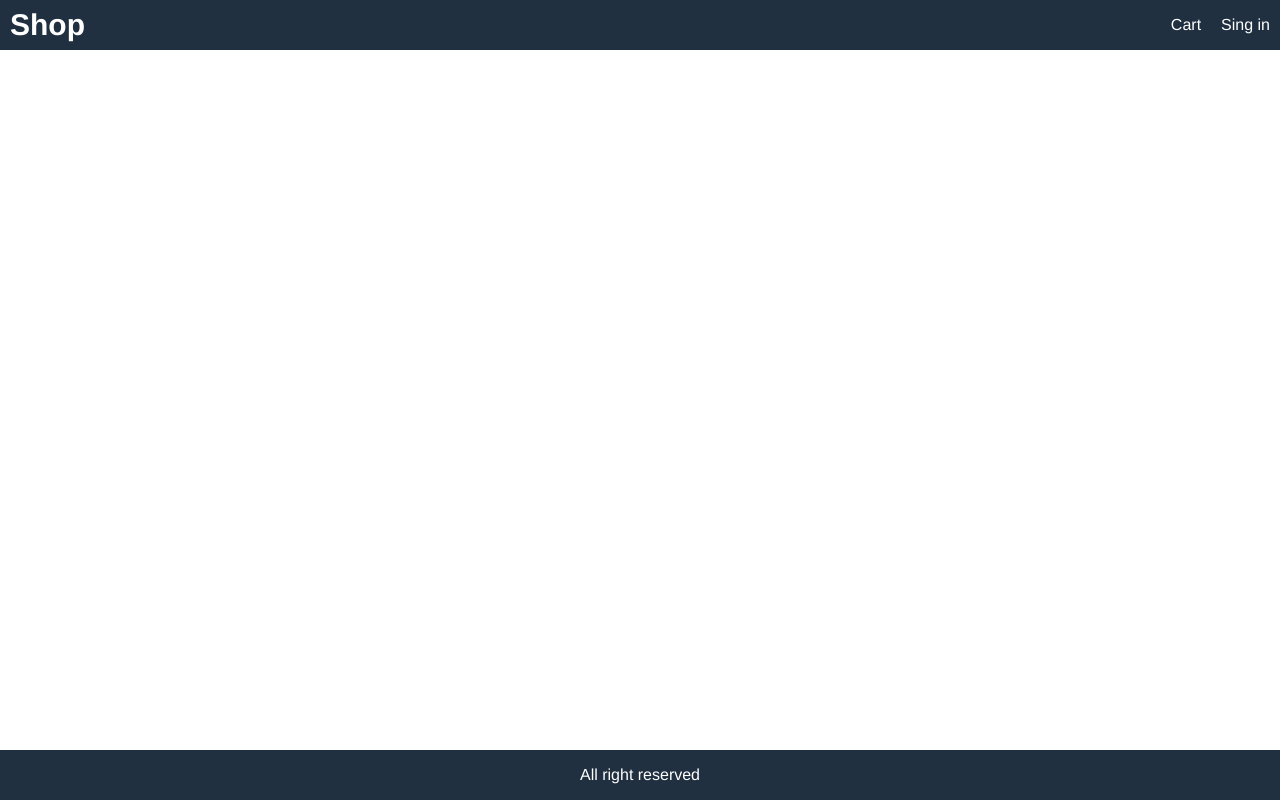
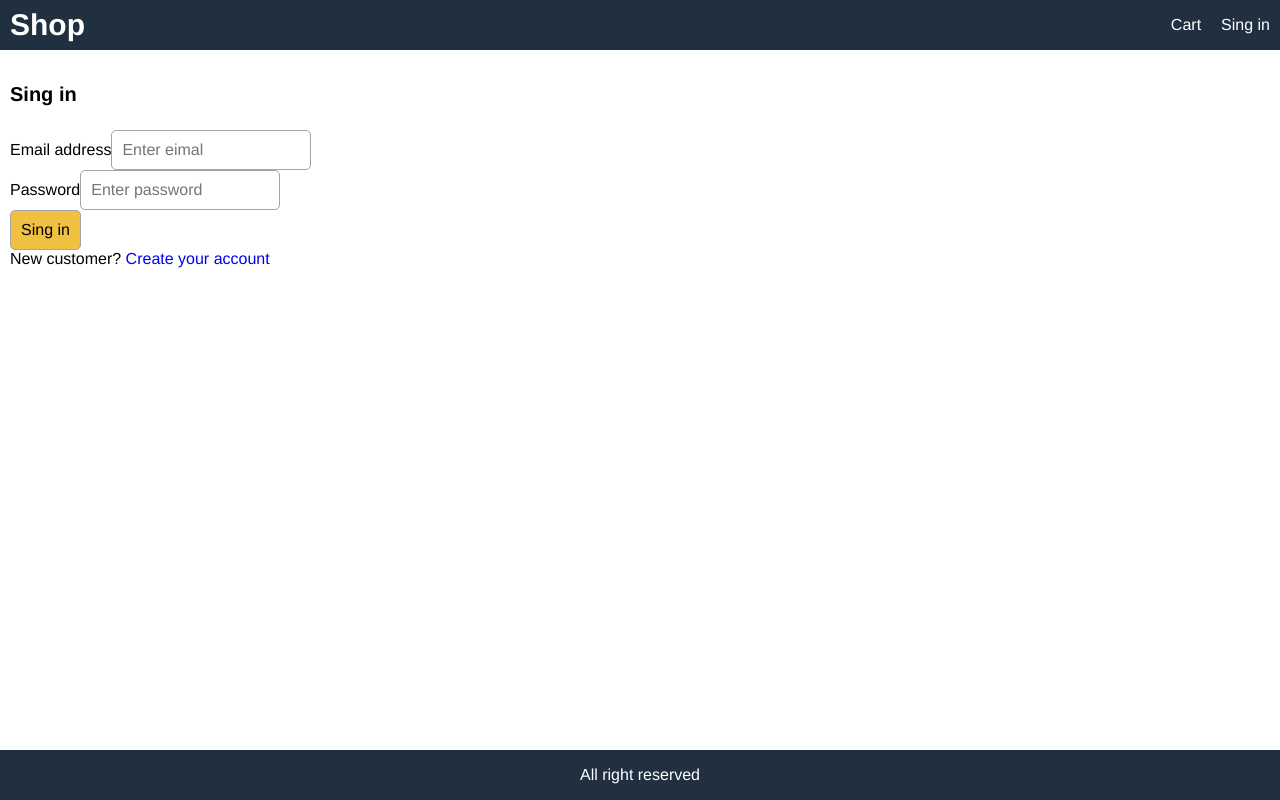
Before and after one commit to Reli12/Shop, a React (Create React App) app in the folder frontend/: page /signin in a window 1280 px wide. Built offline with nearby package versions, Linux system fonts and the light colour scheme.

Commit message:
Singin screen need to style

```diff
--- a/frontend/src/App.js
+++ b/frontend/src/App.js
@@ -4,6 +4,7 @@
 import CartScreen from "./screens/CartScreen";
 import HomeScreen from "./screens/HomeScreen";
 import ProductScreen from "./screens/ProductScreen";
+import SigninScreen from "./screens/SigninScreen";
 
 function App() {
   const cart = useSelector((state) => state.cart);
@@ -25,12 +26,13 @@
                 <span className="badge">{cartItems.length}</span>
               )}
             </Link>
-            <Link to="/singin">Sing in</Link>
+            <Link to="/signin">Sing in</Link>
           </div>
         </header>
         <main>
           <Route path="/cart/:id?" component={CartScreen}></Route>
           <Route path="/product/:id" component={ProductScreen}></Route>
+          <Route path={"/signin"} component={SigninScreen}></Route>
           <Route path="/" component={HomeScreen} exact></Route>
         </main>
         <footer className="row center">All right reserved</footer>
--- /dev/null
+++ b/frontend/src/screens/SigninScreen.js
@@ -0,0 +1,54 @@
+import React, { useState } from "react";
+import { Link } from "react-router-dom";
+
+export default function SigninScreen() {
+  const [email, setEmail] = useState("");
+  const [password, setPassword] = useState("");
+
+  const submitHandler = (e) => {
+    //prevent default sending information
+    e.preventDefault();
+    //todo singin action
+  };
+  return (
+    <div>
+      <form className="form" onSubmit={submitHandler}>
+        <div>
+          <h1 className="price">Sing in </h1>
+        </div>
+        <div>
+          <label htmlFor="email">Email address</label>
+          <input
+            type={"email"}
+            id="email"
+            placeholder="Enter eimal"
+            required
+            onChange={(e) => setEmail(e.target.value)}
+          ></input>
+        </div>
+        <div>
+          <label htmlFor="password">Password</label>
+          <input
+            type={"password"}
+            id="password"
+            placeholder="Enter password"
+            required
+            onChange={(e) => setPassword(e.target.value)}
+          ></input>
+        </div>
+        <div>
+          <label />
+          <button className="primary" type="submit">
+            Sing in
+          </button>
+        </div>
+        <div>
+          <label />
+          <div>
+            New customer? <Link to="/register">Create your account</Link>
+          </div>
+        </div>
+      </form>
+    </div>
+  );
+}
```
Also changed, not shown: 1 other file (tests, documents, lock files or other folders).
